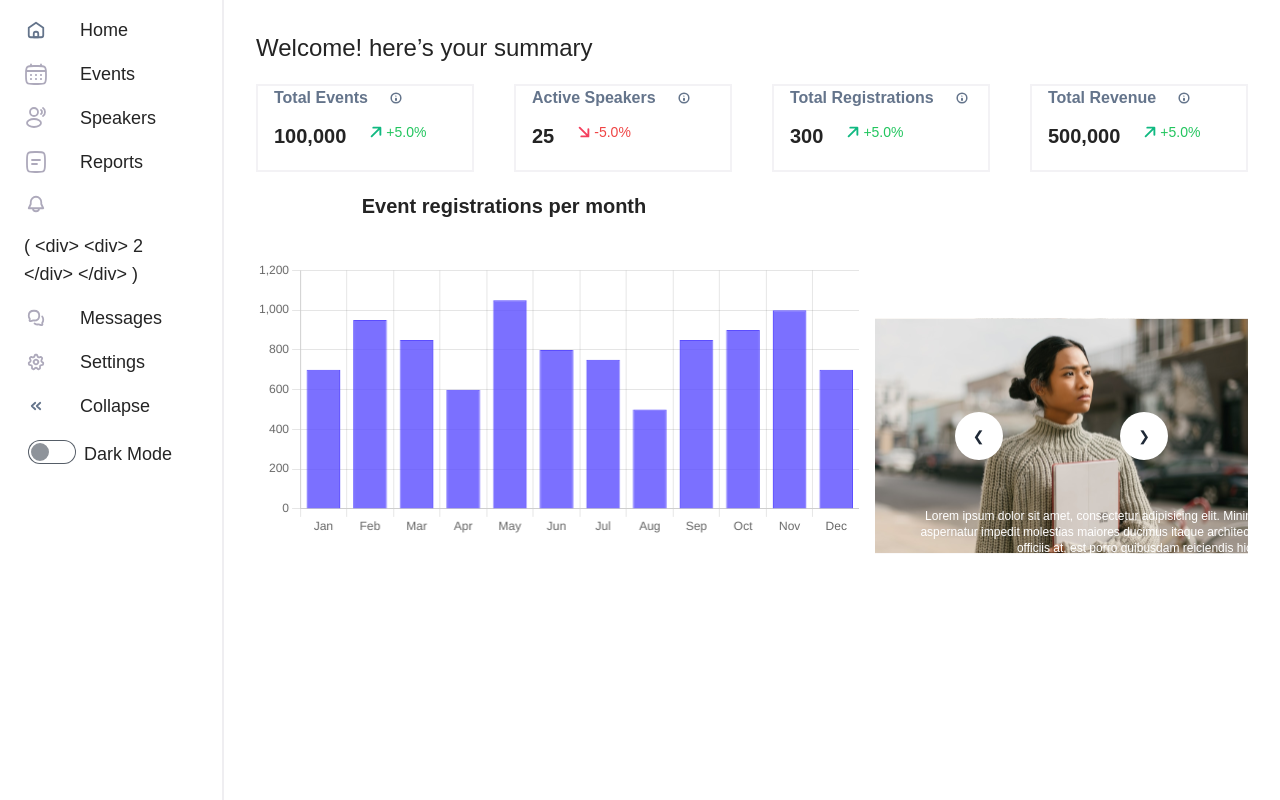
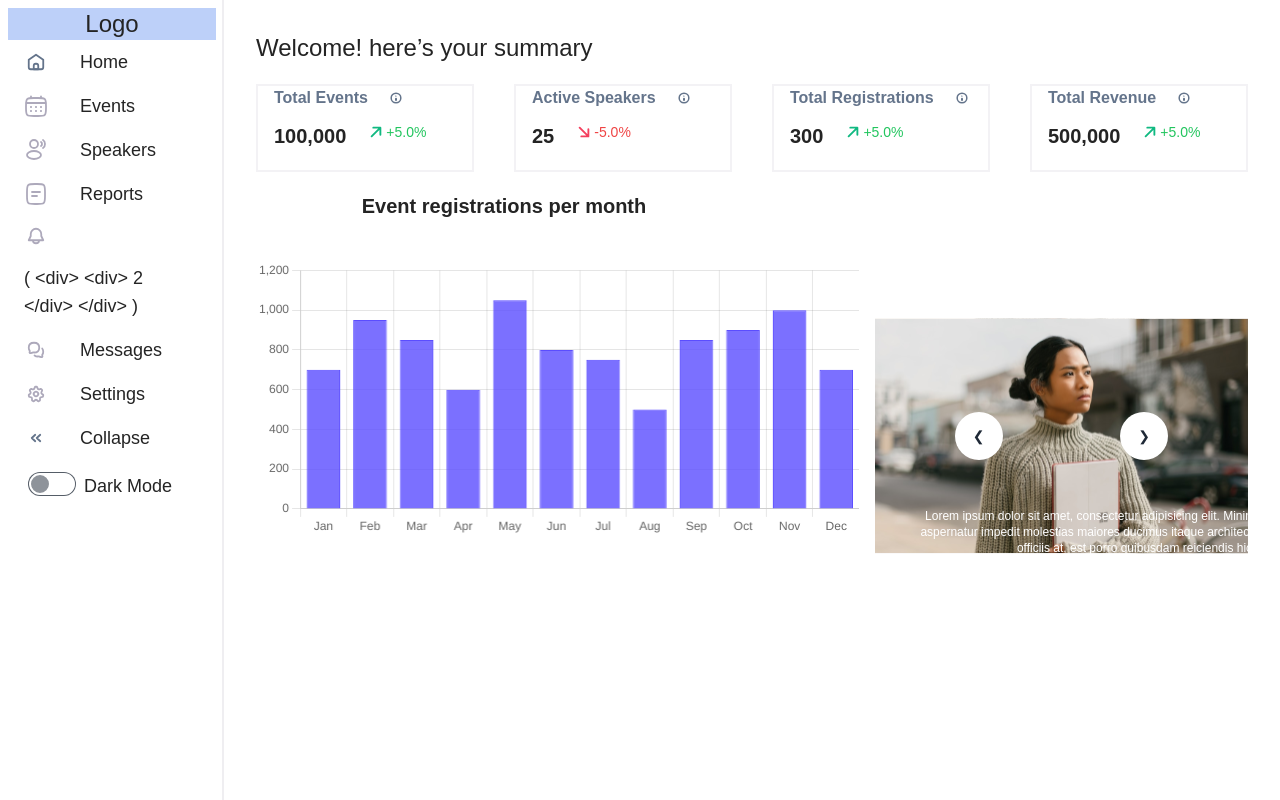
Before and after one commit to Daniel264/alphatwelve, a React (Vite) app: page / in a window 1280 px wide. Shown: the top 800 px of the page. Built offline with nearby package versions, Linux system fonts and the light colour scheme; a web font is replaced by a local one.

Commit message:
Add a logo to the top of the menu

```diff
--- a/src/components/Chart.tsx
+++ b/src/components/Chart.tsx
@@ -41,7 +41,7 @@ const Chart = () => {
   };
 
   return (
-    <div style={{ width: '800px', height: '600px' }}>
+    <div style={{ width: '800px', height: '700px' }}>
       <Bar data={data} options={options} />
     </div>
   );
--- a/src/components/Menu.tsx
+++ b/src/components/Menu.tsx
@@ -6,7 +6,6 @@ const Menu = () => {
 
     const toggleTheme = () => {
         setTheme((prevTheme) => (prevTheme === "light" ? "dark" : "light"));
-
     };
 
     useEffect(() => {
@@ -15,9 +14,16 @@ const Menu = () => {
     return (
         <div className="border-[#ADA9BB]/20 border-r-2 h-full">
             <ul className="menu h-[100vh] rounded-none w-56">
+                <div className="w-full text-center flex justify-center font-medium text-2xl bg-[#2563EB]/30">
+                    Logo
+                </div>
                 {MenuArray.map((item, index) => (
                     <li key={index} className="flex flex-row">
-                        <img className="w-14" src={item.image} alt="Item Logo Images" />
+                        <img
+                            className="w-14"
+                            src={item.image}
+                            alt="Item Logo Images"
+                        />
                         <a className="font-medium text-lg">{item.text}</a>
                     </li>
                 ))}
```
